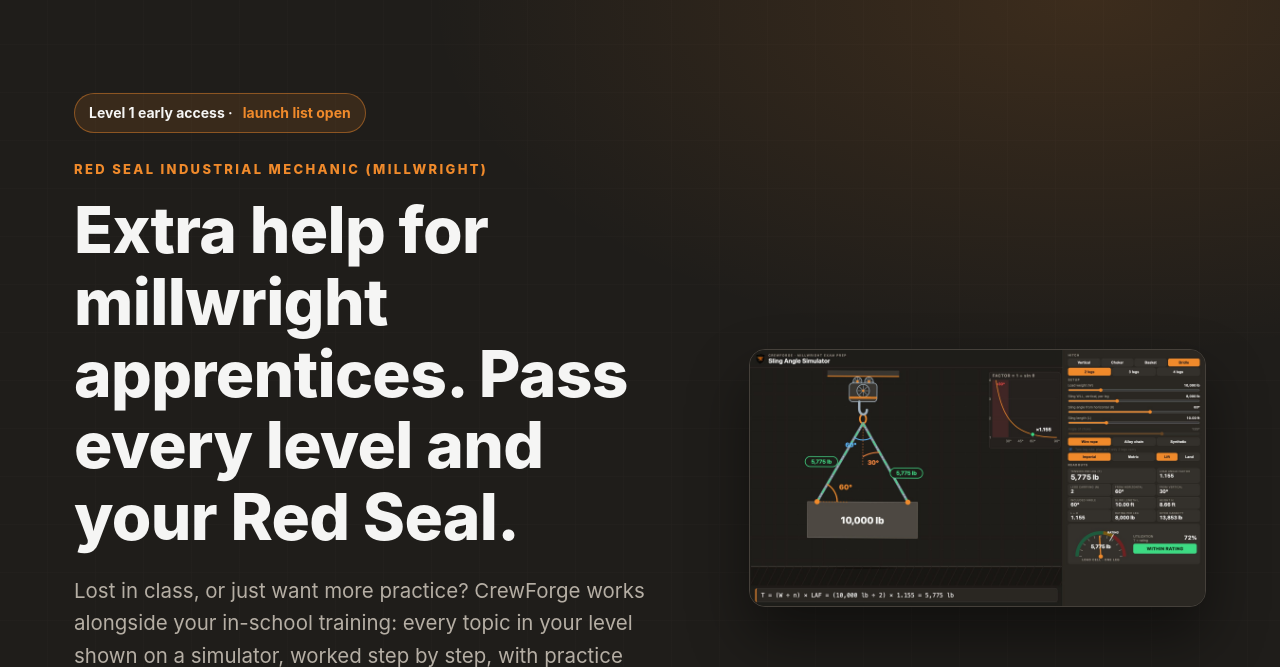
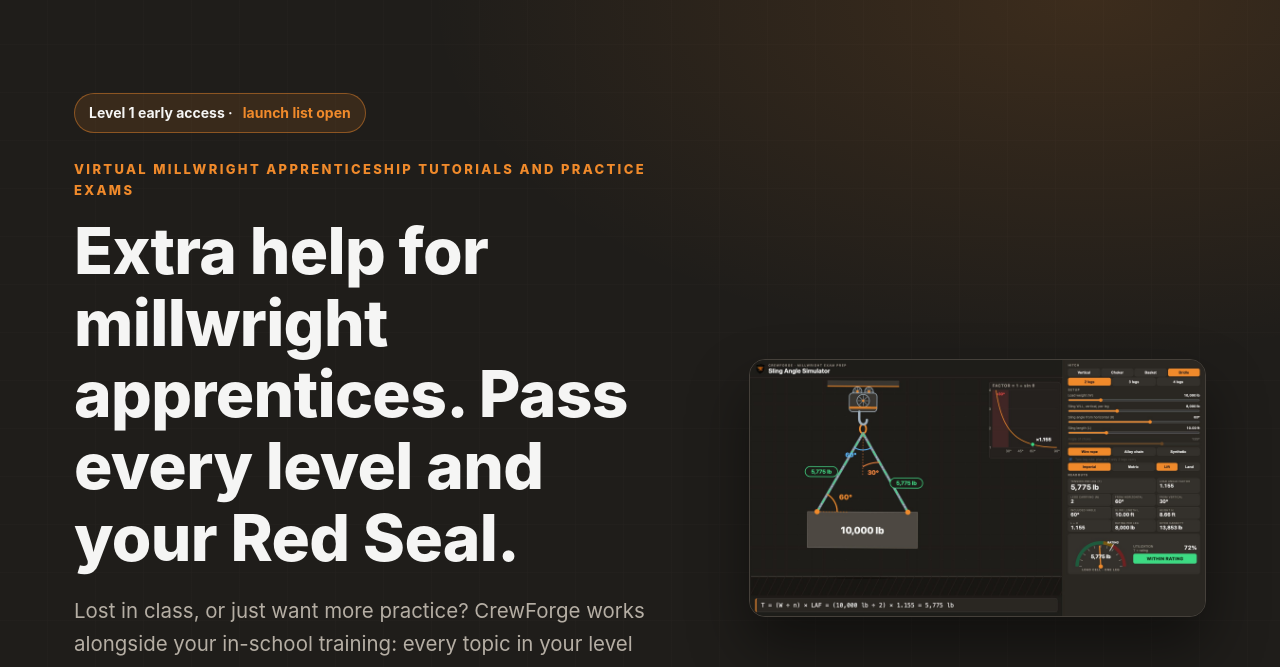
Before and after one commit to CrewForgeDeveloper1/crewforge-site, a plain HTML site: page index.html in a window 1280 px wide. Shown: the part 76-743 px from the top of the page. Drawn offline with Linux system fonts and the light colour scheme.

Commit message:
Publish site from pipeline 424ff33

```diff
--- a/index.html
+++ b/index.html
@@ -1,7 +1,7 @@
 <!doctype html>
 <html lang="en-CA"><head><meta charset="utf-8"><meta name="viewport" content="width=device-width,initial-scale=1">
-<title>CrewForge · Red Seal Millwright Training</title><meta name="description" content="Extra help for millwright apprentices, alongside your in-school training. Interactive simulators, worked questions and practice exams for every level and the Red Seal Industrial Mechanic (Millwright) exam.">
-<meta property="og:title" content="CrewForge · Red Seal Millwright Training"><meta property="og:description" content="Extra help for millwright apprentices, alongside your in-school training. Interactive simulators, worked questions and practice exams for every level and the Red Seal Industrial Mechanic (Millwright) exam.">
+<title>CrewForge · Virtual millwright apprenticeship tutorials and practice exams</title><meta name="description" content="Virtual millwright apprenticeship tutorials and practice exams. Extra help alongside your in-school training: simulators, worked questions and practice exams for every level and the Red Seal Industrial Mechanic (Millwright) exam.">
+<meta property="og:title" content="CrewForge · Virtual millwright apprenticeship tutorials and practice exams"><meta property="og:description" content="Virtual millwright apprenticeship tutorials and practice exams. Extra help alongside your in-school training: simulators, worked questions and practice exams for every level and the Red Seal Industrial Mechanic (Millwright) exam.">
 <meta property="og:type" content="website"><meta property="og:image" content="https://crewforge.ca/assets/og.jpg">
 <link rel="icon" href="assets/crewforge_favicon_32.png"><link rel="stylesheet" href="assets/site.css?v=a243e6f5">
 </head><body data-signup-endpoint="" data-blocked-regions="New Brunswick">
@@ -39,13 +39,13 @@
   </div>
 </header>
 <main>
-<!--title: CrewForge · Red Seal Millwright Training-->
-<!--description: Extra help for millwright apprentices, alongside your in-school training. Interactive simulators, worked questions and practice exams for every level and the Red Seal Industrial Mechanic (Millwright) exam.-->
+<!--title: CrewForge · Virtual millwright apprenticeship tutorials and practice exams-->
+<!--description: Virtual millwright apprenticeship tutorials and practice exams. Extra help alongside your in-school training: simulators, worked questions and practice exams for every level and the Red Seal Industrial Mechanic (Millwright) exam.-->
 <section class="hero grid-bg">
   <div class="wrap hero-grid">
     <div>
       <div class="pill">Level 1 early access · <b>launch list open</b></div>
-      <div class="kicker">Red Seal Industrial Mechanic (Millwright)</div>
+      <div class="kicker">Virtual millwright apprenticeship tutorials and practice exams</div>
       <h1>Extra help for millwright apprentices. Pass every level and your Red Seal.</h1>
       <p class="lead" style="margin-top:22px">Lost in class, or just want more practice? CrewForge works alongside your in-school
         training: every topic in your level shown on a simulator, worked step by step, with practice questions until it
```
